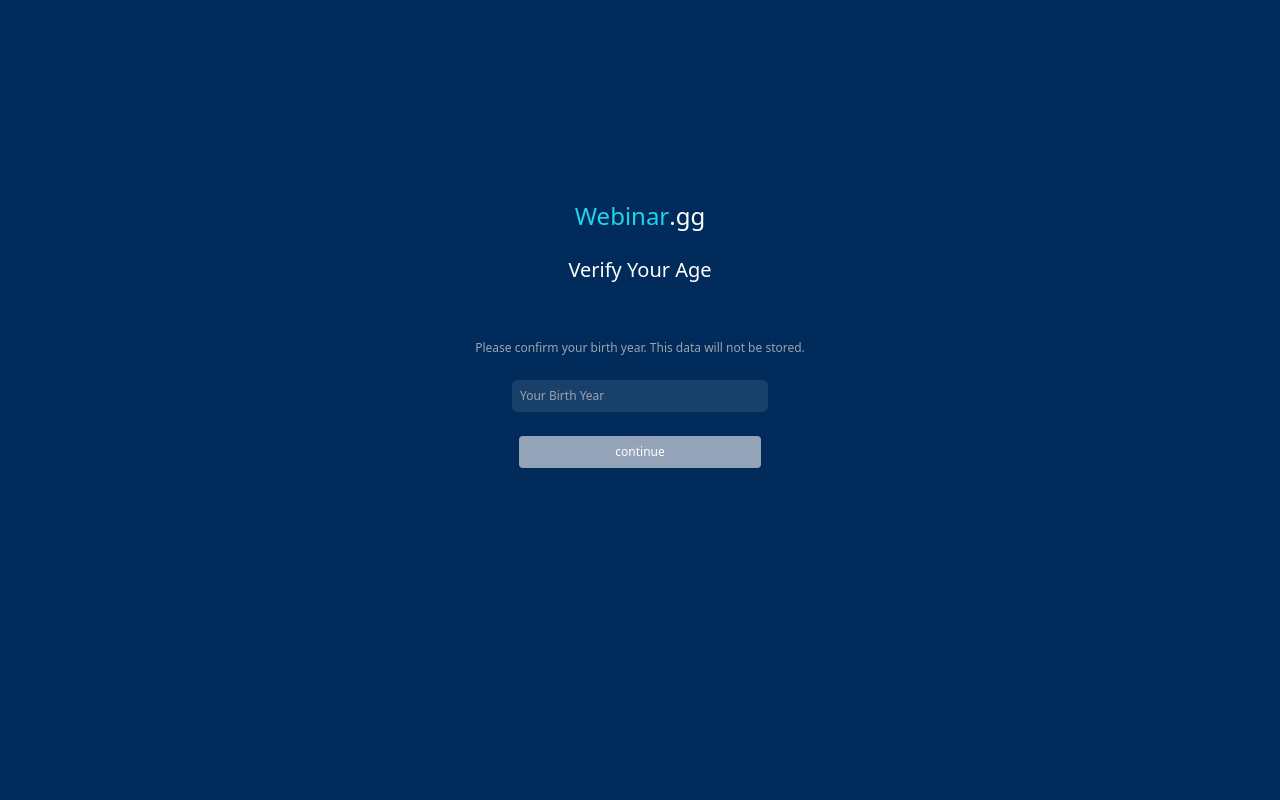
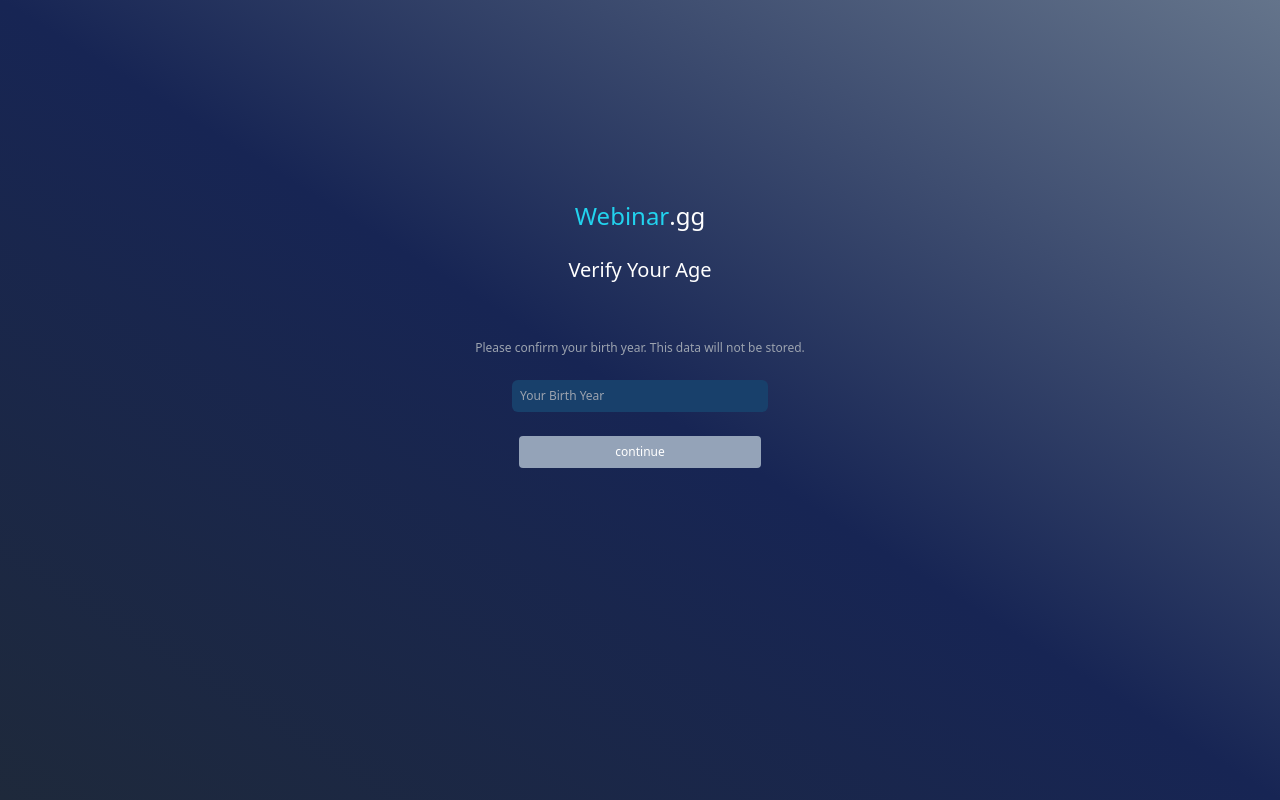
Before and after one commit to dev-nischay/frontend-lab, a React (Vite) app in the folder WebinarFlow/: page / in a window 1280 px wide. Built offline with nearby package versions, Linux system fonts and the light colour scheme.

Commit message:
changed background

```diff
--- a/WebinarFlow/src/components/Container.jsx
+++ b/WebinarFlow/src/components/Container.jsx
@@ -1,6 +1,6 @@
 export default ({ children, className = "" }) => {
   return (
-    <div className="bg-[#012b5b]  text-white flex justify-center items-center h-screen">
+    <div className="bg-gradient-to-tr from-slate-800 via-blue-950 to-slate-500  text-white flex justify-center items-center h-screen">
       <div className={` w-96 h-1/2  ${className}`}>{children}</div>
     </div>
   );
```
